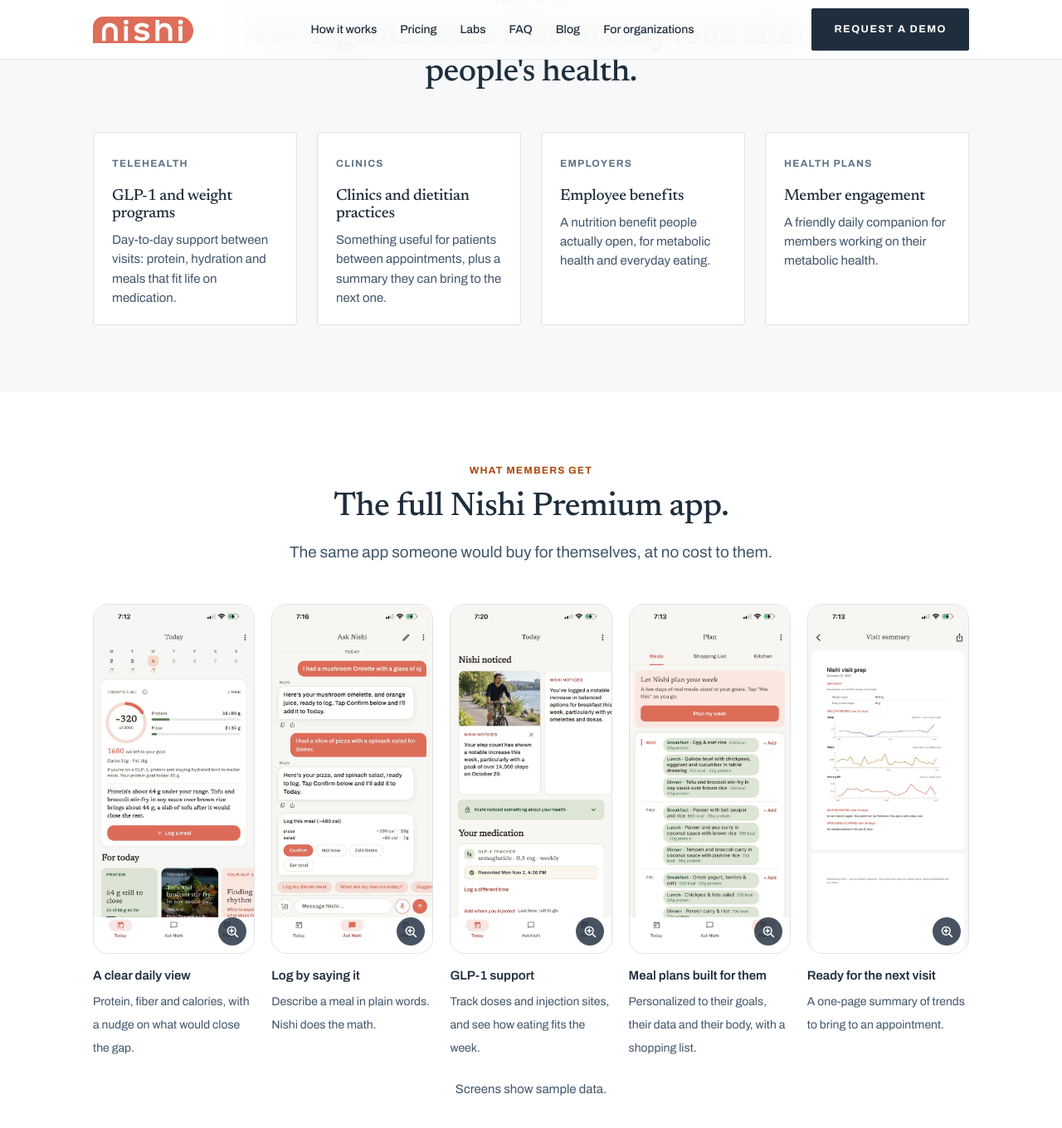
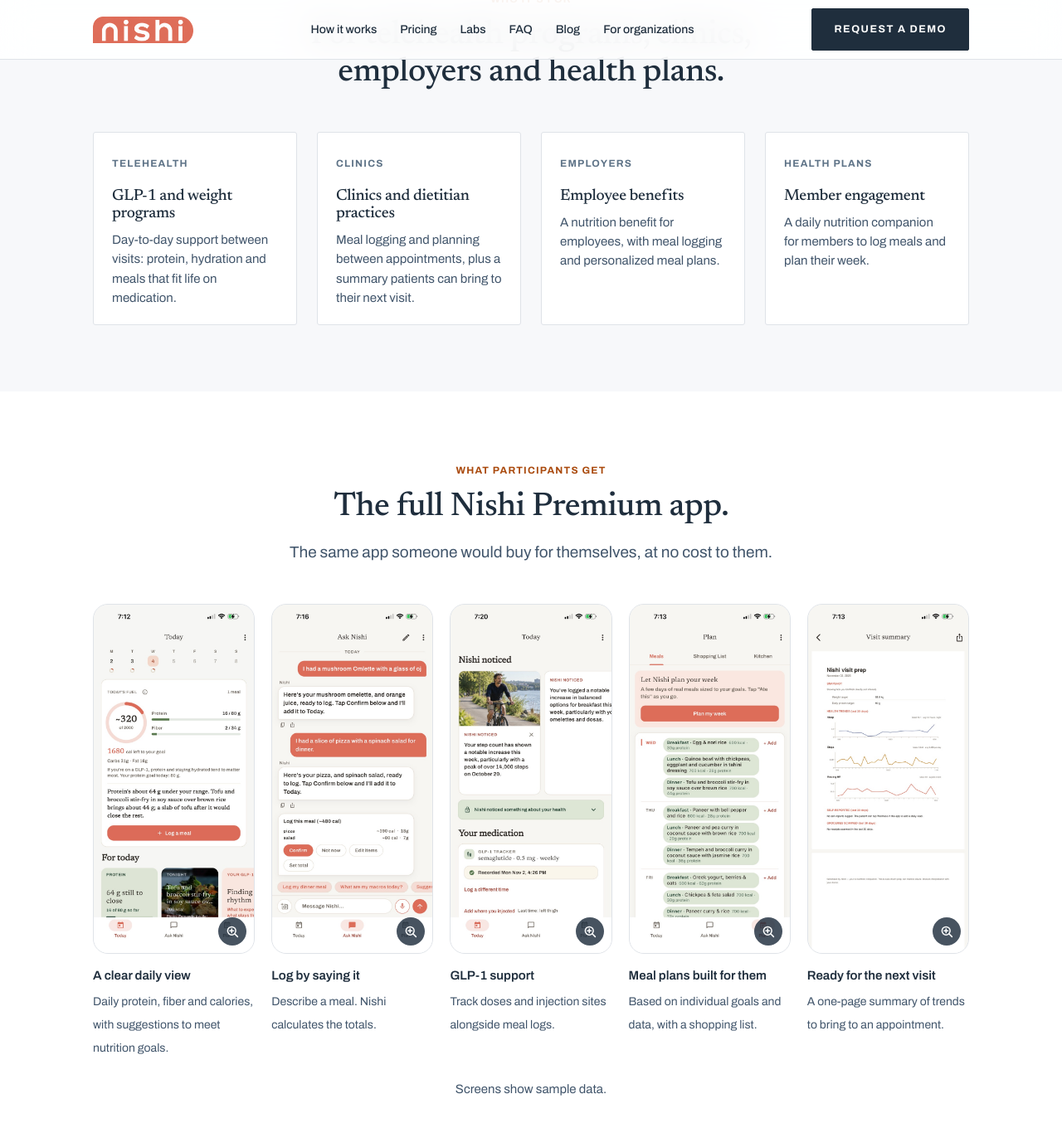
Before and after one commit to Satban/meetnishi, a Jekyll site: the page built from orgs/index.html, in a window 1280 px wide and 1400 px high, scrolled down 850 px. Shown: the top 1360 px of the window at 83% size. Built offline with Jekyll 4.4.1, drawn with Linux system fonts in a browser that asks for light colours; some of the changed text lies outside the part shown.

Commit message:
Sales page copy: Codex business-tone suggestions (founder approved) (#61)
17 lines rewritten; 'Log by saying it' kept (the app has voice input). Who-it's-for heading names
telehealth; demo heading 'Schedule a demo.' to match the button.


Claude-Session: https://claude.ai/code/session_01F7YaudYVfF2qfUEFgw9q3y

Co-authored-by: Claude Opus 5.5 <noreply@anthropic.com>

```diff
--- a/orgs/index.html
+++ b/orgs/index.html
@@ -8,7 +8,7 @@ sitemap: true
   <meta charset="UTF-8">
   <meta name="viewport" content="width=device-width, initial-scale=1.0">
   <title>Nishi for Organizations: Premium for your patients, members and employees</title>
-  <meta name="description" content="Offer Nishi Premium to the people you serve. Telehealth programs, clinics, employers and health plans buy seats and share one link. Members join on their own.">
+  <meta name="description" content="Offer Nishi Premium to your patients, members or employees. Buy annual seats and share one private link. Participants join at no cost.">
   <link rel="canonical" href="https://meetnishi.com/orgs/">
   <meta property="og:title" content="Nishi for Organizations">
   <meta property="og:type" content="website">
@@ -20,7 +20,7 @@ sitemap: true
   <meta property="og:site_name" content="Nishi">
   <meta name="twitter:card" content="summary_large_image">
   <meta name="twitter:title" content="Nishi for Organizations">
-  <meta name="twitter:description" content="Nishi Premium for the people you serve. Seats, one link, nothing personal shared.">
+  <meta name="twitter:description" content="Nishi Premium for patients, members or employees, at no cost to them.">
   <meta name="twitter:image" content="https://meetnishi.com/assets/og/orgs.png">
   <link rel="icon" type="image/png" href="/assets/favicon.png">
   <link rel="apple-touch-icon" sizes="180x180" href="/apple-touch-icon.png">
@@ -187,7 +187,7 @@ sitemap: true
     <div class="container">
       <div class="section-header reveal">
         <span class="eyebrow-text">Who it's for</span>
-        <h2>For organizations that already look after people's health.</h2>
+        <h2>For telehealth programs, clinics, employers and health plans.</h2>
       </div>
       <div class="nx-who stagger">
         <article class="obs-card">
@@ -198,17 +198,17 @@ sitemap: true
         <article class="obs-card">
           <span class="eyebrow-text muted">Clinics</span>
           <h3>Clinics and dietitian practices</h3>
-          <p>Something useful for patients between appointments, plus a summary they can bring to the next one.</p>
+          <p>Meal logging and planning between appointments, plus a summary patients can bring to their next visit.</p>
         </article>
         <article class="obs-card">
           <span class="eyebrow-text muted">Employers</span>
           <h3>Employee benefits</h3>
-          <p>A nutrition benefit people actually open, for metabolic health and everyday eating.</p>
+          <p>A nutrition benefit for employees, with meal logging and personalized meal plans.</p>
         </article>
         <article class="obs-card">
           <span class="eyebrow-text muted">Health plans</span>
           <h3>Member engagement</h3>
-          <p>A friendly daily companion for members working on their metabolic health.</p>
+          <p>A daily nutrition companion for members to log meals and plan their week.</p>
         </article>
       </div>
     </div>
@@ -218,26 +218,26 @@ sitemap: true
   <section class="section">
     <div class="container">
       <div class="section-header reveal">
-        <span class="eyebrow-text">What members get</span>
+        <span class="eyebrow-text">What participants get</span>
         <h2>The full Nishi Premium app.</h2>
         <p class="lead">The same app someone would buy for themselves, at no cost to them.</p>
       </div>
       <div class="nx-shots">
         <figure class="nx-shot">
           <a class="nx-zoom" href="/assets/orgs/today.jpg" aria-label="Enlarge screenshot"><img src="/assets/orgs/today.jpg" width="660" height="1434" alt="Nishi Today screen showing calories, protein and fiber for the day, with a suggestion to close the protein gap" loading="lazy" decoding="async"><span class="nx-zoom-hint" aria-hidden="true"><svg viewBox="0 0 24 24"><circle cx="11" cy="11" r="6.5" fill="none" stroke="currentColor" stroke-width="2"/><path d="M16 16l4.5 4.5M11 8v6M8 11h6" stroke="currentColor" stroke-width="2" stroke-linecap="round"/></svg></span></a>
-          <figcaption><strong>A clear daily view</strong><span>Protein, fiber and calories, with a nudge on what would close the gap.</span></figcaption>
+          <figcaption><strong>A clear daily view</strong><span>Daily protein, fiber and calories, with suggestions to meet nutrition goals.</span></figcaption>
         </figure>
         <figure class="nx-shot">
           <a class="nx-zoom" href="/assets/orgs/ask-nishi.jpg" aria-label="Enlarge screenshot"><img src="/assets/orgs/ask-nishi.jpg" width="660" height="1434" alt="Ask Nishi chat where a meal is logged by describing it in plain words" loading="lazy" decoding="async"><span class="nx-zoom-hint" aria-hidden="true"><svg viewBox="0 0 24 24"><circle cx="11" cy="11" r="6.5" fill="none" stroke="currentColor" stroke-width="2"/><path d="M16 16l4.5 4.5M11 8v6M8 11h6" stroke="currentColor" stroke-width="2" stroke-linecap="round"/></svg></span></a>
-          <figcaption><strong>Log by saying it</strong><span>Describe a meal in plain words. Nishi does the math.</span></figcaption>
+          <figcaption><strong>Log by saying it</strong><span>Describe a meal. Nishi calculates the totals.</span></figcaption>
         </figure>
         <figure class="nx-shot">
           <a class="nx-zoom" href="/assets/orgs/glp1-tracker.jpg" aria-label="Enlarge screenshot"><img src="/assets/orgs/glp1-tracker.jpg" width="660" height="1434" alt="GLP-1 tracker card with the weekly dose recorded and injection site tracking" loading="lazy" decoding="async"><span class="nx-zoom-hint" aria-hidden="true"><svg viewBox="0 0 24 24"><circle cx="11" cy="11" r="6.5" fill="none" stroke="currentColor" stroke-width="2"/><path d="M16 16l4.5 4.5M11 8v6M8 11h6" stroke="currentColor" stroke-width="2" stroke-linecap="round"/></svg></span></a>
-          <figcaption><strong>GLP-1 support</strong><span>Track doses and injection sites, and see how eating fits the week.</span></figcaption>
+          <figcaption><strong>GLP-1 support</strong><span>Track doses and injection sites alongside meal logs.</span></figcaption>
         </figure>
         <figure class="nx-shot">
           <a class="nx-zoom" href="/assets/orgs/plan-week.jpg" aria-label="Enlarge screenshot"><img src="/assets/orgs/plan-week.jpg" width="660" height="1434" alt="A personalized week of planned meals with calories and protein for each" loading="lazy" decoding="async"><span class="nx-zoom-hint" aria-hidden="true"><svg viewBox="0 0 24 24"><circle cx="11" cy="11" r="6.5" fill="none" stroke="currentColor" stroke-width="2"/><path d="M16 16l4.5 4.5M11 8v6M8 11h6" stroke="currentColor" stroke-width="2" stroke-linecap="round"/></svg></span></a>
-          <figcaption><strong>Meal plans built for them</strong><span>Personalized to their goals, their data and their body, with a shopping list.</span></figcaption>
+          <figcaption><strong>Meal plans built for them</strong><span>Based on individual goals and data, with a shopping list.</span></figcaption>
         </figure>
         <figure class="nx-shot">
           <a class="nx-zoom" href="/assets/orgs/visit-summary.jpg" aria-label="Enlarge screenshot"><img src="/assets/orgs/visit-summary.jpg" width="660" height="1434" alt="One-page visit summary with sleep, steps and resting heart rate trends" loading="lazy" decoding="async"><span class="nx-zoom-hint" aria-hidden="true"><svg viewBox="0 0 24 24"><circle cx="11" cy="11" r="6.5" fill="none" stroke="currentColor" stroke-width="2"/><path d="M16 16l4.5 4.5M11 8v6M8 11h6" stroke="currentColor" stroke-width="2" stroke-linecap="round"/></svg></span></a>
@@ -328,10 +328,10 @@ sitemap: true
       <div class="nx-pricing">
         <div class="nx-example">
           <ul class="nx-terms-list">
-            <li>Per-seat annual pricing, with lower rates as your program grows</li>
+            <li>Annual pricing per seat, with volume discounts</li>
             <li>One annual agreement, invoiced to your organization</li>
             <li>Add seats at any point during the year</li>
-            <li>No cost to the people you enroll</li>
+            <li>No cost to participants</li>
           </ul>
         </div>
         <p class="nx-terms"><a href="#demo">Request a quote</a> and we will reply within one business day.</p>
@@ -353,7 +353,7 @@ sitemap: true
         </details>
         <details class="faq-item">
           <summary>What do people get?</summary>
-          <p class="faq-answer">Nishi Premium, the same app someone would buy for themselves, for as long as your plan runs.</p>
+          <p class="faq-answer">Full Nishi Premium access at no cost during your organization's annual agreement.</p>
         </details>
         <details class="faq-item">
           <summary>What can we see?</summary>
@@ -361,7 +361,7 @@ sitemap: true
         </details>
         <details class="faq-item">
           <summary>How do people join?</summary>
-          <p class="faq-answer">You share a private link we set up for you. People open it, sign in with Apple or Google, and Premium switches on. There is nothing to integrate and no list to send us.</p>
+          <p class="faq-answer">Share your organization's private sign-up link. Participants sign in with Apple or Google to access Premium. No integration or client list is required.</p>
         </details>
         <details class="faq-item">
           <summary>How long is the agreement?</summary>
@@ -369,7 +369,7 @@ sitemap: true
         </details>
         <details class="faq-item">
           <summary>Is Nishi a medical service?</summary>
-          <p class="faq-answer">No. Nishi is a food and wellness companion. It does not give medical advice, and it works alongside the care people already get.</p>
+          <p class="faq-answer">No. Nishi is a nutrition companion. It does not provide medical advice or replace care from a healthcare professional.</p>
         </details>
       </div>
     </div>
@@ -496,7 +496,7 @@ sitemap: true
       var btn = document.getElementById('nx-submit');
       var err = document.getElementById('nx-error');
       var ok = document.getElementById('nx-ok');
-      var FALLBACK = 'That did not go through. Please email us at <a href="mailto:support@meetnishi.com">support@meetnishi.com</a> and we will pick it up from there.';
+      var FALLBACK = 'We could not submit your request. Please email <a href="mailto:support@meetnishi.com">support@meetnishi.com</a>.';
 
       function showError(html) { err.innerHTML = html; err.hidden = false; }
 
```
Also changed, not shown: other parts of orgs/index.html (+1 -1 lines).
